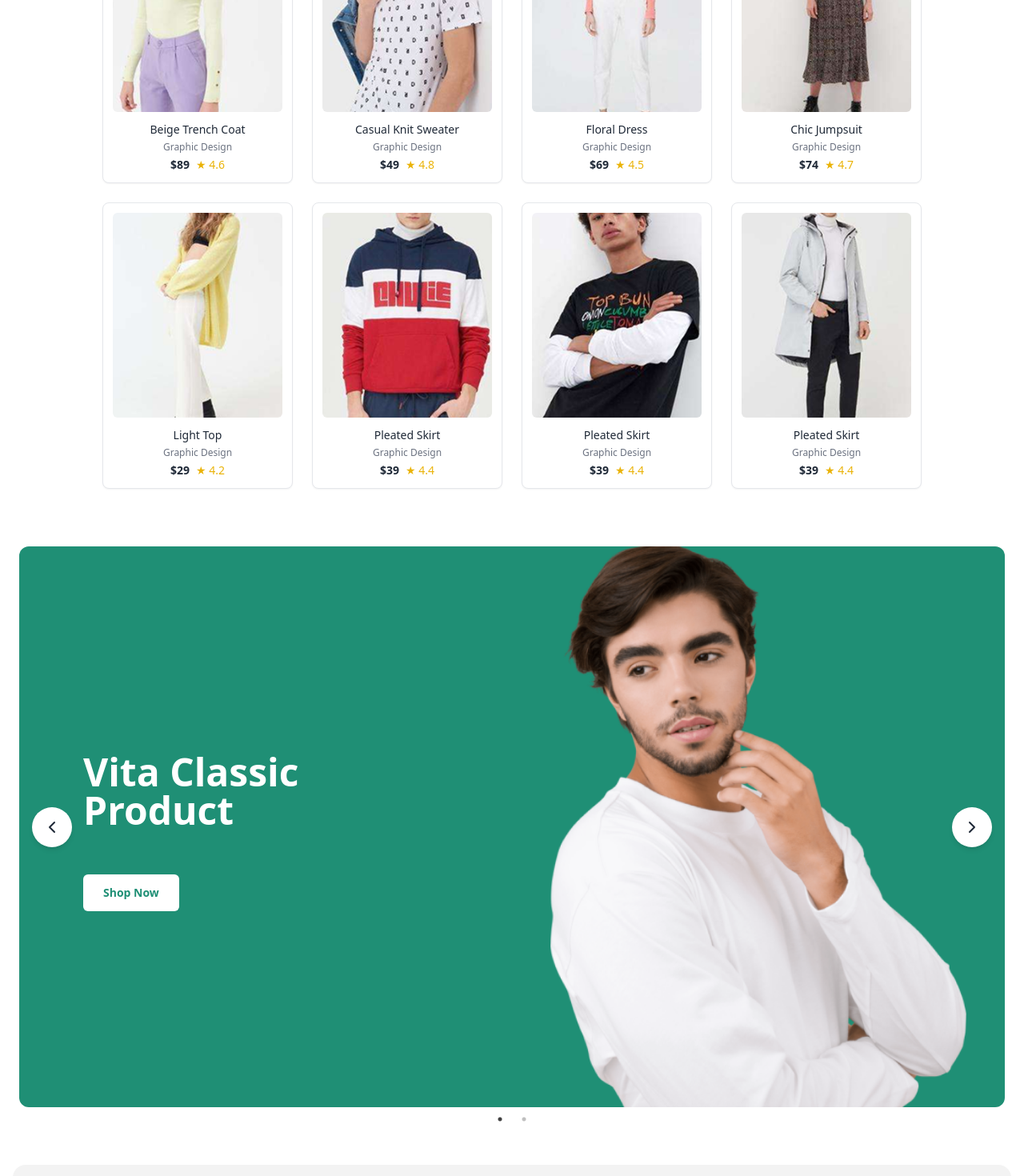
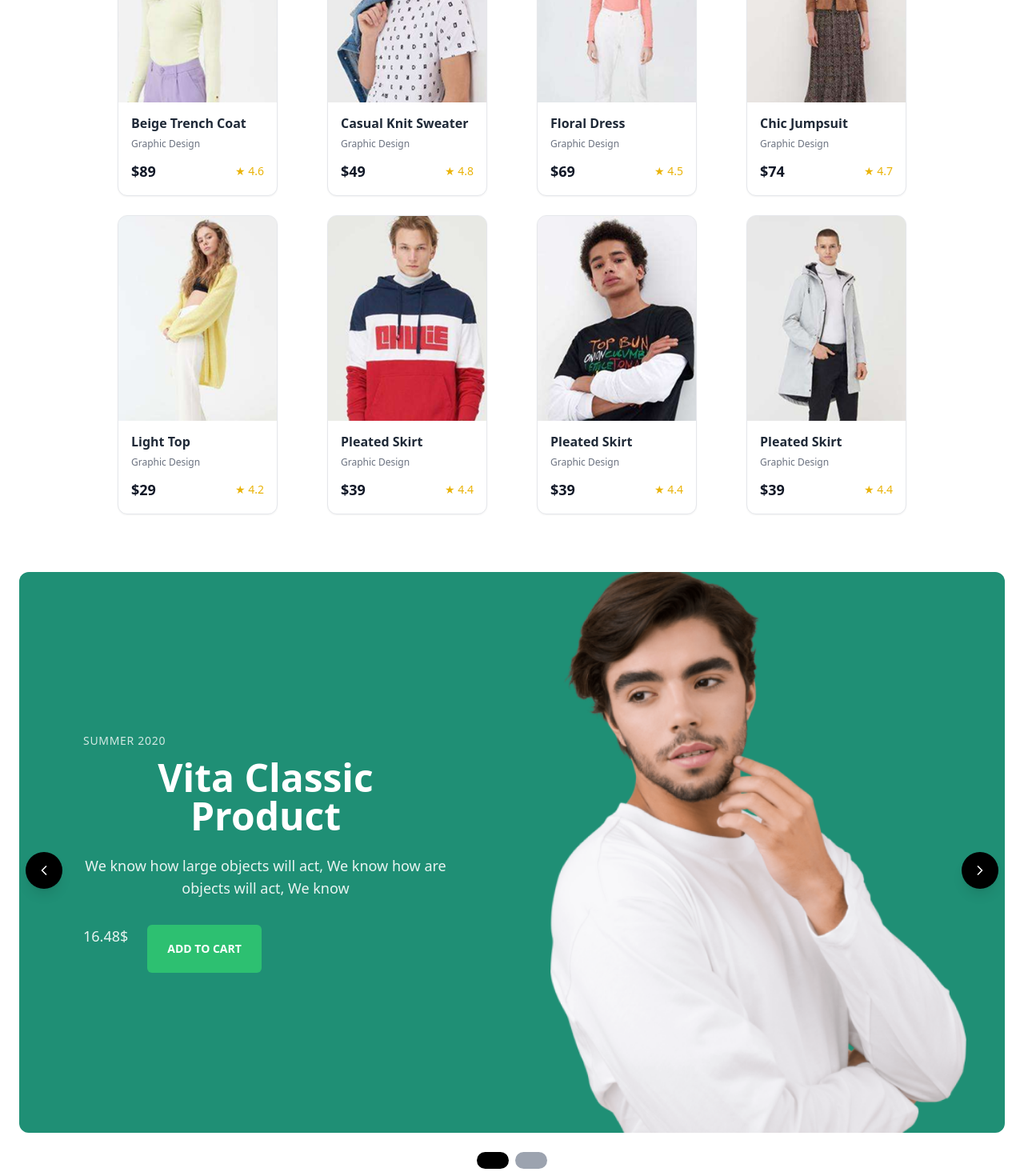
Before and after one commit to 26518304542/EcommerceProject, a React (Vite) app: page / in a window 1280 px wide. Shown: the part 1720-3190 px from the top of the page at 80% size. Built offline with nearby package versions, Linux system fonts and the light colour scheme.

Commit message:
Featured Slider has been updated

```diff
--- a/src/components/FeaturedSlider.jsx
+++ b/src/components/FeaturedSlider.jsx
@@ -4,14 +4,33 @@ import "slick-carousel/slick/slick.css";
 import "slick-carousel/slick/slick-theme.css";
 import { ChevronLeft, ChevronRight } from "lucide-react";
 
+// Custom Indicators (Figma style)
+function CustomDots({ dots }) {
+  return (
+    <div className="flex gap-2 justify-center mt-6">
+      {dots.map((dot, index) => (
+        <button
+          key={index}
+          className={`w-2.5 h-2.5 rounded-full transition-all duration-300
+            ${dot.props.className.includes("slick-active") ? "bg-black w-6" : "bg-gray-400"}
+          `}
+          onClick={dot.props.onClick}
+        />
+      ))}
+    </div>
+  );
+}
+
+// Figma Styled Arrows
 function NextArrow(props) {
   const { onClick } = props;
   return (
     <button
       onClick={onClick}
-      className="absolute right-4 md:right-6 top-1/2 -translate-y-1/2 z-20 bg-white/60 md:bg-white text-gray-800 rounded-full p-2 md:p-3 shadow-md"
+      className="absolute right-4 top-1/2 -translate-y-1/2 z-20
+      bg-black text-white rounded-full p-3 shadow-lg hover:bg-gray-900 transition"
     >
-      <ChevronRight className="w-5 h-5 md:w-6 md:h-6" />
+      <ChevronRight className="w-5 h-5" />
     </button>
   );
 }
@@ -21,9 +40,10 @@ function PrevArrow(props) {
   return (
     <button
       onClick={onClick}
-      className="absolute left-4 md:left-6 top-1/2 -translate-y-1/2 z-20 bg-white/60 md:bg-white text-gray-800 rounded-full p-2 md:p-3 shadow-md"
+      className="absolute left-4 top-1/2 -translate-y-1/2 z-20
+      bg-black text-white rounded-full p-3 shadow-lg hover:bg-gray-900 transition"
     >
-      <ChevronLeft className="w-5 h-5 md:w-6 md:h-6" />
+      <ChevronLeft className="w-5 h-5" />
     </button>
   );
 }
@@ -39,6 +59,8 @@ export default function FeaturedSlider({ items = [] }) {
     arrows: true,
     nextArrow: <NextArrow />,
     prevArrow: <PrevArrow />,
+    appendDots: (dots) => <CustomDots dots={dots} />, // Custom Figma indicators
+    customPaging: () => <span className="hidden" />, // disable default dots shape
   };
 
   return (
@@ -57,9 +79,7 @@ export default function FeaturedSlider({ items = [] }) {
                 w-full md:w-1/2
                 px-8 md:px-20 py-10
                 ${i === 0 ? "text-white" : "text-black"}
-
-                /* MOBILE Figma style */
-                text-center md:text-left
+                text-center md:text-center
                 items-center md:items-start
               `}
               >
@@ -75,13 +95,19 @@ export default function FeaturedSlider({ items = [] }) {
                   {f.description}
                 </p>
 
+                <div className="flex flex-row gap-6">
+                <p className="text-sm md:text-lg opacity-90 mb-6 md:mb-8 max-w-[320px] md:max-w-none">
+                  {f.price}$
+                </p>
+
                 <button
                   className={`px-6 py-3 rounded-md text-sm font-semibold transition
-                  ${i === 0 ? "bg-white text-[#1f8f75]" : "bg-black text-white"}
+                  ${i === 0 ? "bg-[#2DC071] text-white" : "bg-black text-[#2DC071]"}
                 `}
                 >
                   {f.cta}
                 </button>
+                </div>
               </div>
 
               {/* IMAGE */}
@@ -93,10 +119,9 @@ export default function FeaturedSlider({ items = [] }) {
                 <img
                   src={f.image}
                   alt={f.title}
-                  className={`object-contain transition-transform duration-500
+                  className="object-contain transition-transform duration-500
                   w-[220px] sm:w-[280px] md:w-[420px] lg:w-[520px]
-                  hover:scale-105
-                `}
+                  hover:scale-105"
                 />
               </div>
             </div>
--- a/src/components/ProductCard.jsx
+++ b/src/components/ProductCard.jsx
@@ -1,35 +1,33 @@
 import PropTypes from "prop-types";
 
-/*
-  ProductCard is mobile-first.
-  Layout uses flex only; "grid" avoided; we rely on flex-wrap parent to form columns.
-*/
 export default function ProductCard({ image, title, price, rating, onClick }) {
   return (
     <article
       onClick={onClick}
-      className="flex flex-col items-center text-center bg-white rounded-lg border p-3 shadow-sm hover:shadow-md transition"
+      className="flex flex-col bg-white rounded-xl border overflow-hidden shadow-sm hover:shadow-md transition cursor-pointer w-full max-w-[200px] mx-auto"
     >
-      {/* Ürün görseli */}
-      <div className="w-full h-64 overflow-hidden mb-3 flex justify-center items-center">
+      {/* Image Wrapper — Figma aspect ratio preserved */}
+      <div className="relative w-full h-72 sm:h-64 bg-gray-200 overflow-hidden">
         <img
           src={image}
           alt={title}
-          className="w-full h-full object-cover rounded-md"
+          className="absolute inset-0 w-full h-full object-cover object-top" /* yüzleri daha fazla gösterir */
         />
       </div>
 
-      {/* Ürün bilgileri */}
-      <h3 className="text-sm font-medium text-gray-800 mb-1">{title}</h3>
-      <p className="text-xs text-gray-500 mb-1">Graphic Design</p>
-      <div className="flex items-center justify-center gap-2">
-        <span className="text-sm font-semibold text-gray-800">${price}</span>
-        <span className="text-sm text-yellow-500">★ {rating}</span>
+      {/* Content Section */}
+      <div className="flex flex-col gap-2 p-4 text-left">
+        <h3 className="text-base font-semibold text-gray-800 leading-tight">{title}</h3>
+        <p className="text-xs text-gray-500">Graphic Design</p>
+
+        <div className="flex items-center justify-between mt-1">
+          <span className="text-lg font-semibold text-gray-900">${price}</span>
+          <span className="text-sm text-yellow-500 font-medium">★ {rating}</span>
+        </div>
       </div>
     </article>
   );
 }
-
 
 ProductCard.propTypes = {
   image: PropTypes.string,
--- a/src/layout/Footer.jsx
+++ b/src/layout/Footer.jsx
@@ -1,25 +1,39 @@
+import {
+  Menu,
+  Search,
+  ShoppingCart,
+  User,
+  Heart as Like,
+  Phone,
+  Mail,
+  Facebook,
+  Instagram,
+  Twitter,
+  ChevronDown,
+} from "lucide-react";
+
 export default function Footer() {
   return (
-    <footer className="w-full bg-white border-t">
+    <footer className="w-full bg-[#FAFAFA] border-t">
       {/* Top section */}
-      <div className="max-w-7xl mx-auto px-6 py-12 grid grid-cols-1 sm:grid-cols-2 lg:grid-cols-4 gap-10">
+      <div className="max-w-7xl mx-auto px-6 py-12 grid grid-cols-1 sm:grid-cols-2 lg:grid-cols-5 gap-10">
 
         {/* Column 1 — Logo & Description */}
-        <div className="flex flex-col gap-4">
+        <div className="flex flex-col gap-4 col-span-1">
           <h2 className="text-2xl font-bold text-gray-800">Bandage</h2>
-          <p className="text-sm text-gray-600 leading-relaxed">
+          <p className="text-sm text-gray-600 leading-relaxed max-w-[250px]">
             We know how large objects will act, but things on a small scale.
           </p>
-          <div className="flex gap-4 mt-2">
-            <a href="#" className="text-gray-600 hover:text-gray-900">FB</a>
-            <a href="#" className="text-gray-600 hover:text-gray-900">IG</a>
-            <a href="#" className="text-gray-600 hover:text-gray-900">TW</a>
+          <div className="flex gap-4 mt-2 text-[#23A6F0]">
+            <Facebook href="#" className="hover:text-gray-900"/>
+            <Instagram href="#" className="hover:text-gray-900"/>
+            <Twitter href="#" className="hover:text-gray-900"/>
           </div>
         </div>
 
         {/* Column 2 — Company */}
         <div className="flex flex-col gap-3">
-          <h3 className="font-semibold text-gray-800">Company</h3>
+          <h3 className="font-semibold text-gray-800 text-sm uppercase">Company</h3>
           <a href="#" className="text-sm text-gray-600 hover:text-gray-900">About Us</a>
           <a href="#" className="text-sm text-gray-600 hover:text-gray-900">Careers</a>
           <a href="#" className="text-sm text-gray-600 hover:text-gray-900">Services</a>
@@ -28,20 +42,28 @@ export default function Footer() {
 
         {/* Column 3 — Legal */}
         <div className="flex flex-col gap-3">
-          <h3 className="font-semibold text-gray-800">Legal</h3>
+          <h3 className="font-semibold text-gray-800 text-sm uppercase">Legal</h3>
           <a href="#" className="text-sm text-gray-600 hover:text-gray-900">Privacy Policy</a>
           <a href="#" className="text-sm text-gray-600 hover:text-gray-900">Terms & Conditions</a>
           <a href="#" className="text-sm text-gray-600 hover:text-gray-900">Return Policy</a>
           <a href="#" className="text-sm text-gray-600 hover:text-gray-900">Cookies</a>
         </div>
 
-        {/* Column 4 — Newsletter */}
+        {/* Column 4 — Features */}
         <div className="flex flex-col gap-3">
-          <h3 className="font-semibold text-gray-800">Join Our Newsletter</h3>
-          <p className="text-sm text-gray-600">
+          <h3 className="font-semibold text-gray-800 text-sm uppercase">Features</h3>
+          <a href="#" className="text-sm text-gray-600 hover:text-gray-900">Help Center</a>
+          <a href="#" className="text-sm text-gray-600 hover:text-gray-900">FAQ</a>
+          <a href="#" className="text-sm text-gray-600 hover:text-gray-900">Support</a>
+        </div>
+
+        {/* Column 5 — Newsletter */}
+        <div className="flex flex-col gap-3 col-span-1">
+          <h3 className="font-semibold text-gray-800 text-sm uppercase">Join Our Newsletter</h3>
+          <p className="text-sm text-gray-600 max-w-[240px]">
             Get the latest updates and offers.
           </p>
-          <div className="flex items-center">
+          <div className="flex items-center w-full max-w-[260px]">
             <input
               type="email"
               placeholder="Your email"
@@ -51,17 +73,15 @@ export default function Footer() {
               Subscribe
             </button>
           </div>
-          <p className="text-xs text-gray-500">
-            Will send you weekly updates.
-          </p>
+          <p className="text-xs text-gray-500">Will send you weekly updates.</p>
         </div>
 
       </div>
 
       {/* Bottom bar */}
-      <div className="border-t py-4">
-        <div className="max-w-7xl mx-auto flex items-center justify-between px-6 text-sm text-gray-600">
-          <p>© 2025 Bandage. All rights reserved.</p>
+      <div className="border-t py-4 bg-white">
+        <div className="max-w-7xl mx-auto flex flex-col sm:flex-row items-center justify-between px-6 text-sm text-gray-600 gap-4">
+          <p className="text-center sm:text-left">© 2025 Bandage. All rights reserved.</p>
           <div className="flex gap-4 text-xs">
             <a href="#" className="hover:underline">Privacy</a>
             <a href="#" className="hover:underline">Terms</a>
--- a/src/layout/Header.jsx
+++ b/src/layout/Header.jsx
@@ -95,7 +95,7 @@ export default function Header() {
               </button>
 
               {shopOpen && (
-                <div className="relative z-50 left-0 top-full mt-2 w-[620px] bg-white shadow-lg border rounded-md p-4">
+                <div className="absolute z-50 left-0 top-full mt-2 w-[620px] bg-white shadow-lg border rounded-md p-4">
                   <div className="flex gap-6">
                     <div className="flex-1 flex flex-col gap-2">
                       <h4 className="text-sm font-semibold">Kadın</h4>
@@ -115,7 +115,7 @@ export default function Header() {
 
                     <div className="flex-1">
                       <img src="/assets/mega-1.jpg" alt="mega" className="w-full h-36 object-cover rounded" />
-                    </div>
+                    </div>*
                   </div>
                 </div>
               )}
@@ -128,7 +128,7 @@ export default function Header() {
 
 
           </nav>
-                        {/* --------- DESKTOP RIGHT ICONS (YENİ) --------- */}
+            {/* --------- DESKTOP RIGHT ICONS  --------- */}
             <div className="hidden md:flex items-center gap-4 ml-6">
               <Search className="w-5 h-5 text-[#23A6F0]" />
               <Link to="/cart">
--- a/src/pages/HomePage.jsx
+++ b/src/pages/HomePage.jsx
@@ -42,7 +42,10 @@ export default function HomePage() {
     {
       image: "/images/shop-hero-2-png-picture-1.png",
       title: "Vita Classic Product",
-      cta: "Shop Now",
+      subtitle: "Summer 2020",
+      description: "We know how large objects will act, We know how are objects will act, We know",
+      price: "16.48",
+      cta: "ADD TO CART",
     },
     {
       image: "/images/bestsellers/col-md-6.png",
```
